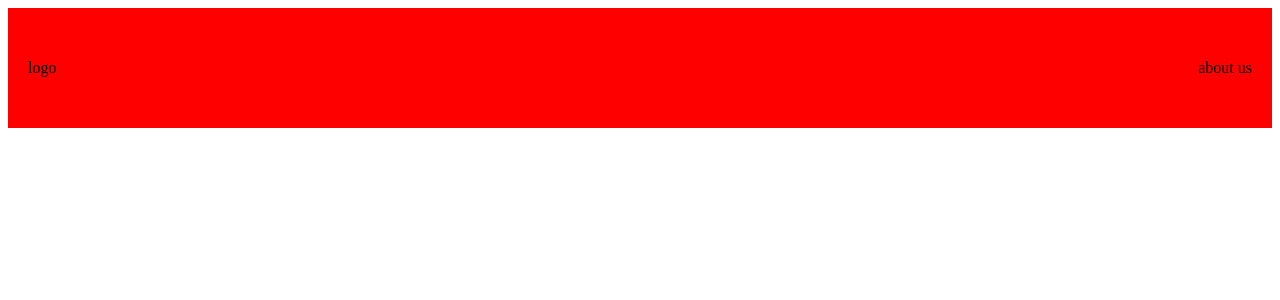
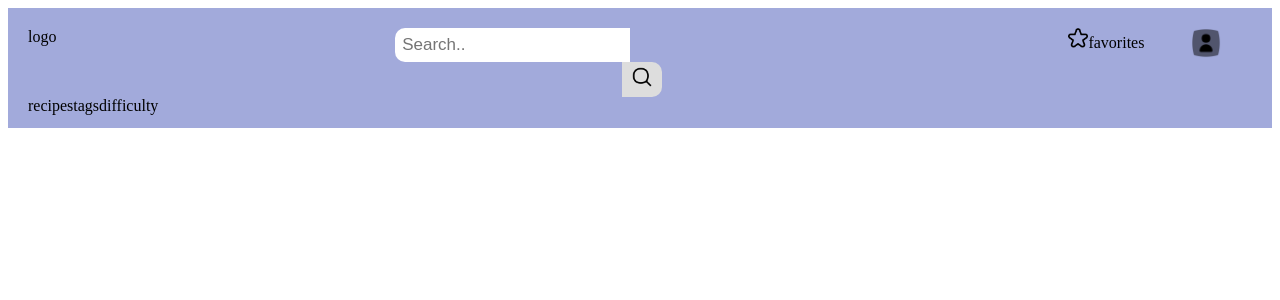
Before and after one commit to ipb24mnevecorova-maker/RecepsuWebsite, a PHP site: page / in a window 1280 px wide. Shown: the top 300 px of the page. Run offline with PHP 8.4, Linux system fonts and the light colour scheme; data that the repository does not hold is empty.

Commit message:
Augseja dala prieks header iztaisita

```diff
--- a/index.php
+++ b/index.php
@@ -17,15 +17,22 @@ $Data = json_decode($data, true);
 <body>
   <script src="script.js"></script>
 
+  </form>
    <div class="main">
      <div class="header">
-       <div class="header-buttons">
+       <div class="header-top">
          <div class="logo">logo</div>
-         <div class="buttons">
-           <div class="home">about us</div>
-
-
-
+         <div class="search">
+           <input type="text" placeholder="Search..">
+           <button type="submit"><i class="fa fa-search"><img src="images/search.png" alt="search image" height="20" width="20"></i></button>
+         </div>
+         <div class="favorites"><i class="fa fa-favorite"><img src="images/star.png" alt="search image" height="20" width="20"></i>favorites</div>
+         <div class="profile"><i class="fa fa-profile"><img src="images/signin.png" alt="search image" height="30" width="30"></i></div>
+       </div>
+       <div class="header-bottom">
+         <div class="recipes">recipes</div>
+         <div class="tags">tags</div>
+         <div class="difficulty">difficulty</div>
        </div>
      </div>
      <div class="block">
@@ -36,10 +43,16 @@ $Data = json_decode($data, true);
        </div>
      </div>
    </div>
+   </div>
+     <!-- Sign up design -->
+     <form>
+       <div class="signup_container">
+         <div class="test"> </div>
+       </div>
+     </form>
 
 
 
-  </div>
 </body>
 
 </html>
--- a/style.css
+++ b/style.css
@@ -13,25 +13,74 @@
   top: 0;
   padding: 20px;
   height: 80px;
-  align-content: center;
+  background-color: #A2AADB;
+  display: grid;
+  grid-template-rows: auto auto;
+}
+.header-top{
+  display: grid;
+  grid-auto-flow: column;
+  grid-auto-columns: 30% auto 10% 5%;
+
+}
+.logo{
+  grid-column-start: 1;
+  grid-column-end: 2;
+}
+.search{
+  grid-column-start: 2;
+  grid-column-end: 3;
+  width: 283px;
 }
 
-.logo{
+
+.search input[type=text] {
+  padding: 7px;
+  border: none;
+  border-top-left-radius: 10px;
+  border-bottom-left-radius: 10px;
+  font-size: 17px;
+
+}
+.search  button {
+  float: right;
+  padding: 5px 10px;
+  border-top-right-radius: 10px;
+  border-bottom-right-radius: 10px;
+  margin-right: 16px;
+  background: #ddd;
+  font-size: 17px;
+  border: none;
+  cursor: pointer;
+}
+
+
+
+.header-bottom{
   display: flex;
   flex-direction: row;
-  align-content: center;
+}
+
+
+
+.signin{
+  display: flex;
+  justify-content: center;
+}
+.signup_container{
+  display: flex;
+  align-items: center;
+  justify-content: center;
+  height: 100%;
+  width: 100%;
 
 }
+.test{
 
-.header-buttons{
- display: grid;
-  grid-template-columns: auto auto;
-
-
+  background-color: blue;
+  opacity: 0;
+  height: 200px;
+  width: 200px;
+  position: absolute;
+  z-index: 1;
 }
-
-.buttons{
-  display: flex;
-  flex-direction: row;
-  justify-content: flex-end;
-}
```
Also changed, not shown: images/search.png (added), images/signin.png (added), images/star.png (added).
